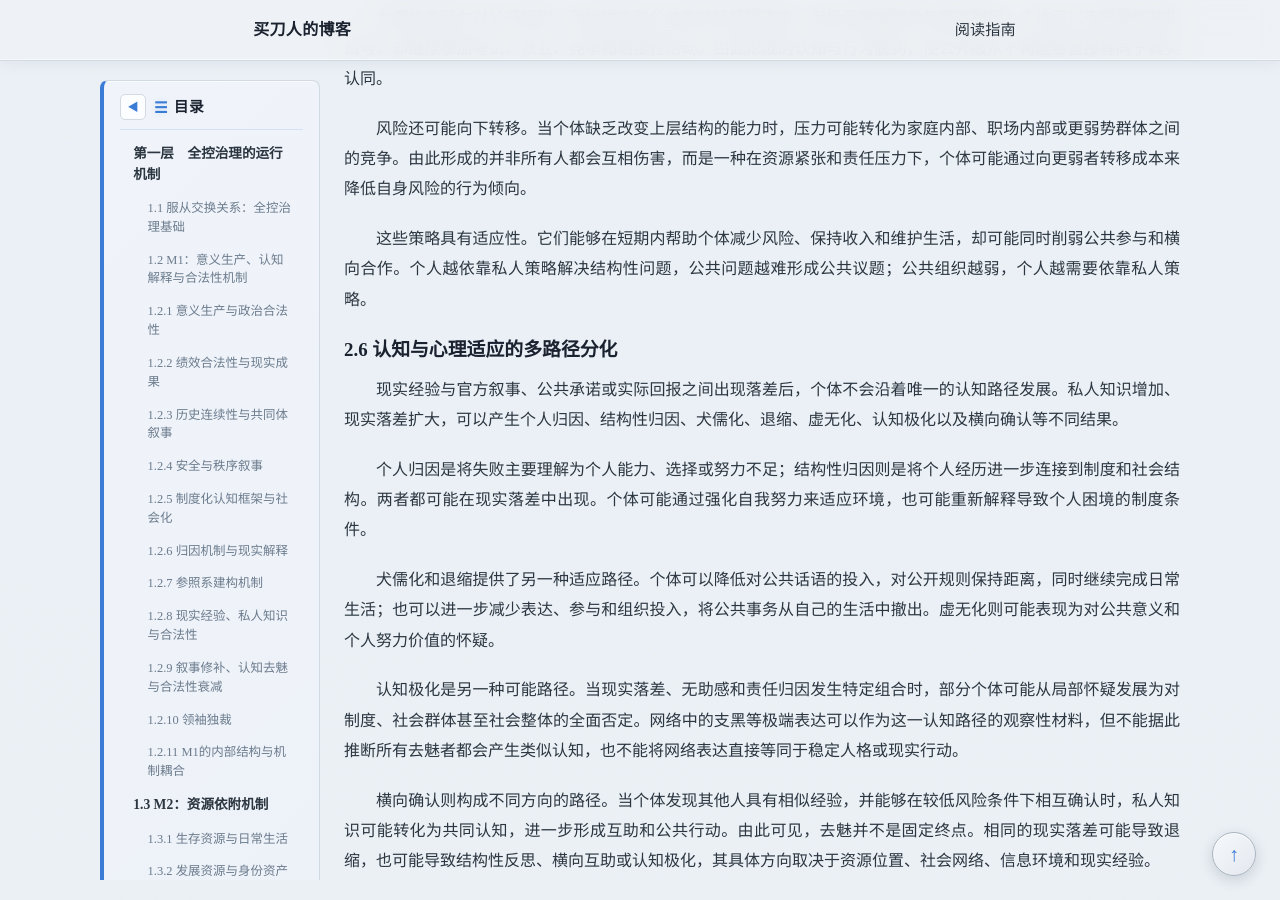
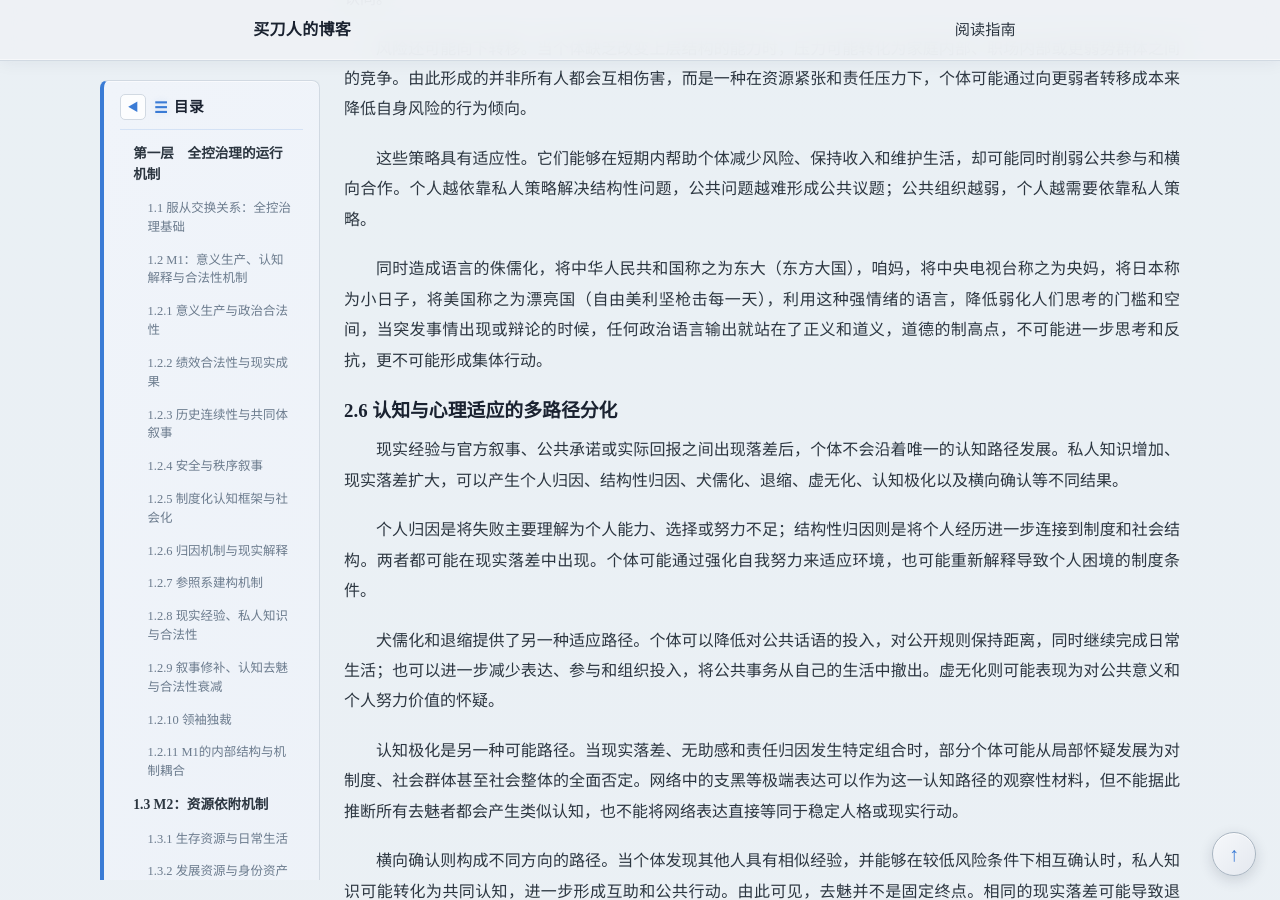
Before and after one commit to maidaoren/maidaoren.github.io, a Jekyll site: the page built from _posts/2026-09-18-想吃管：全控型治理模型.md, in a window 1280 px wide and 900 px high, scrolled down 23770 px. Built offline with Jekyll 4.4.1, drawn with Linux system fonts in a browser that asks for light colours; nearby versions of some CDN libraries; some of the changed text lies outside the part shown.

Commit message:
卖刀人
test

```diff
--- a/_posts/2026-09-18-想吃管：全控型治理模型.md
+++ b/_posts/2026-09-18-想吃管：全控型治理模型.md
@@ -497,6 +496,8 @@ S3 表示原有 M1、M2、M3 的治理组合已无法继续维持服从交换，
 风险还可能向下转移。当个体缺乏改变上层结构的能力时，压力可能转化为家庭内部、职场内部或更弱势群体之间的竞争。由此形成的并非所有人都会互相伤害，而是一种在资源紧张和责任压力下，个体可能通过向更弱者转移成本来降低自身风险的行为倾向。
 
 这些策略具有适应性。它们能够在短期内帮助个体减少风险、保持收入和维护生活，却可能同时削弱公共参与和横向合作。个人越依靠私人策略解决结构性问题，公共问题越难形成公共议题；公共组织越弱，个人越需要依靠私人策略。
+
+同时造成语言的侏儒化，将中华人民共和国称之为东大（东方大国），咱妈，将中央电视台称之为央妈，将日本称为小日子，将美国称之为漂亮国（自由美利坚枪击每一天），利用这种强情绪的语言，降低弱化人们思考的门槛和空间，当突发事情出现或辩论的时候，任何政治语言输出就站在了正义和道义，道德的制高点，不可能进一步思考和反抗，更不可能形成集体行动。
 
 ### 2.6 认知与心理适应的多路径分化
 
```
Also changed, not shown: other parts of _posts/2026-09-18-想吃管：全控型治理模型.md (+0 -1 lines).
